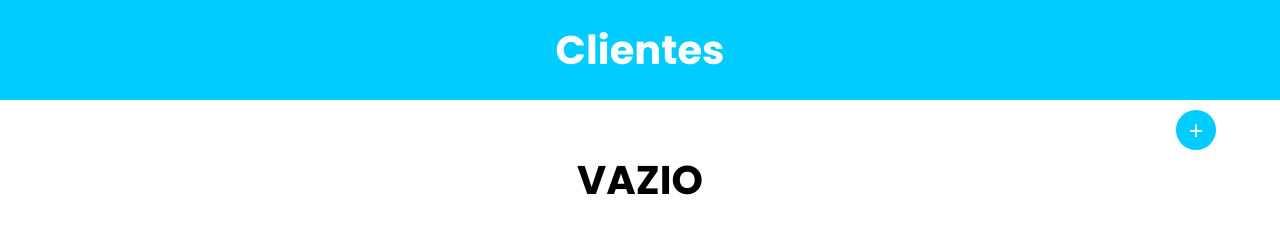
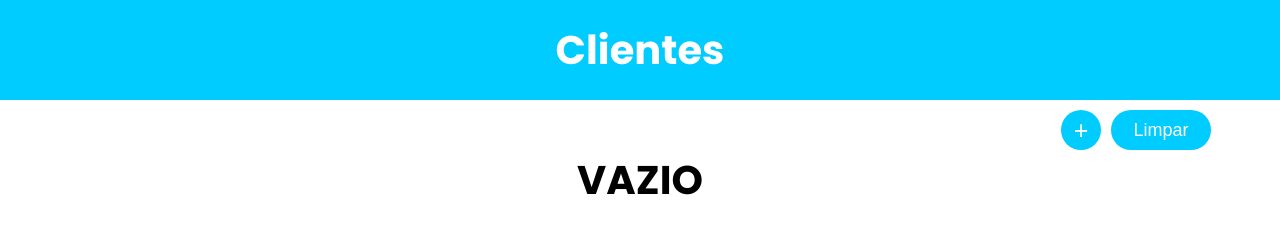
Before and after one commit to Mikaelisson/CRUD-Javascript-Vanilla, a website: page index.html in a window 1280 px wide. Drawn offline with Linux system fonts and the light colour scheme.

Commit message:
bug fixed

```diff
--- a/index.html
+++ b/index.html
@@ -16,6 +16,7 @@
       <!-- new client -->
       <div class="new-client">
         <button id="newClient">+</button>
+        <button id="reset">Limpar</button>
         <div id="modal" class="desative">
           <div class="modal-newClient">
             <button class="close" id="closeModal"></button>
--- a/script.js
+++ b/script.js
@@ -62,6 +62,12 @@ const saveCustomers = (customers) => {
     SAVE_CUSTOMERS,
     JSON.stringify(customers.reverse())
   );
+};
+
+//RESET CUSTOMERS
+const resetCustomers = () => {
+  localStorage.setItem(SAVE_CUSTOMERS, JSON.stringify(""));
+  return createListCustomers();
 };
 
 //LOAD CUSTOMERS
@@ -292,6 +298,7 @@ document.addEventListener("DOMContentLoaded", () => {
 
 customerList.addEventListener("click", kindOfEvent);
 document.querySelector("#addClient").addEventListener("click", createClient);
+document.querySelector("#reset").addEventListener("click", resetCustomers);
 document.querySelector("#cancelEdit").addEventListener("click", hideEdit);
 document.querySelector("#closeEdit").addEventListener("click", hideEdit);
 document.querySelector("#newClient").addEventListener("click", hideModal);
--- a/style.css
+++ b/style.css
@@ -33,21 +33,27 @@ header h1{
 }
 
 /* btn add */
-#newClient{
+#newClient, #reset{
     color: var(--font-color);
     background-color: var(--btn-color);
     width: 40px;
     height: 40px;
     font-size: 25px;
     padding: 0;
+    margin: 0 5px;
     margin-top: 10px;
     border: 0;
     border-radius: 20px;
     cursor: pointer;
 }
 
-#newClient:hover{
+#newClient:hover, #reset:hover{
     box-shadow: black 0 0 3px;
+}
+
+#reset{
+    width: 100px;
+    font-size: 18px;
 }
 
 /* modal */
```
